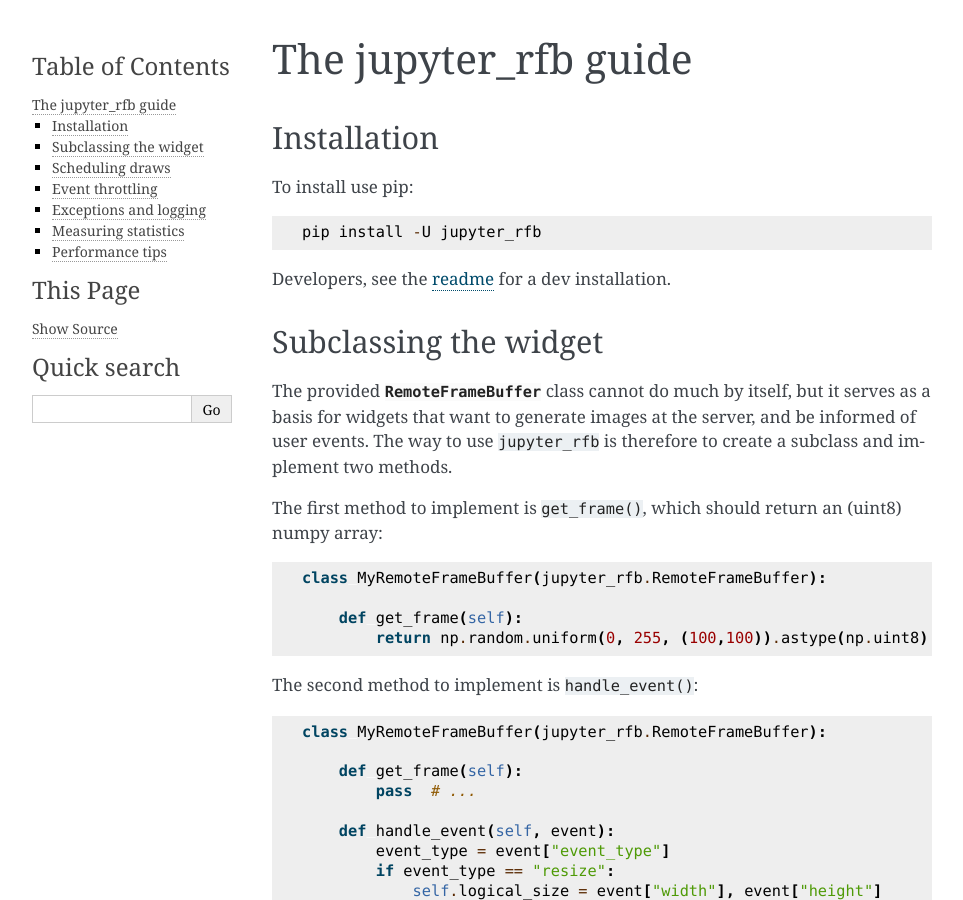
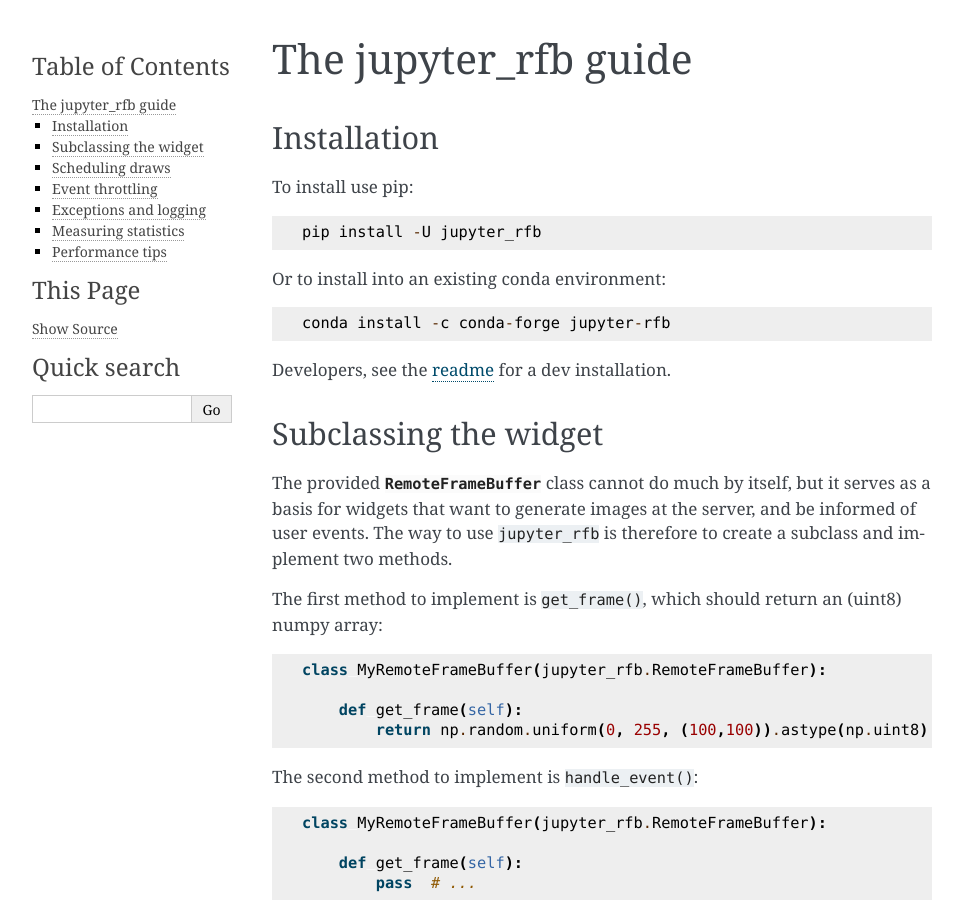
Before and after one commit to vispy/jupyter_rfb, a Sphinx documentation site: the page built from docs/guide.rst, in a window 1280 px wide and 900 px high. Shown: the whole window, without its empty margins (148-1111 px from the left). Built offline with Sphinx 7.4.7, drawn with Linux system fonts in a browser that asks for light colours; pages that are not in the unit, such as notebooks, are missing from menus; the version number could not be read and is left out.

Commit message:
Add conda-forge installation instructions (#38)

```diff
--- a/docs/guide.rst
+++ b/docs/guide.rst
@@ -9,6 +9,12 @@ To install use pip:
 .. code-block::
 
     pip install -U jupyter_rfb
+
+Or to install into an existing conda environment:
+
+.. code-block::
+
+    conda install -c conda-forge jupyter-rfb
 
 Developers, see the `readme <https://github.com/vispy/jupyter_rfb>`_ for a dev installation.
 
```
Also changed, not shown: README.md (+4 -0 lines).
